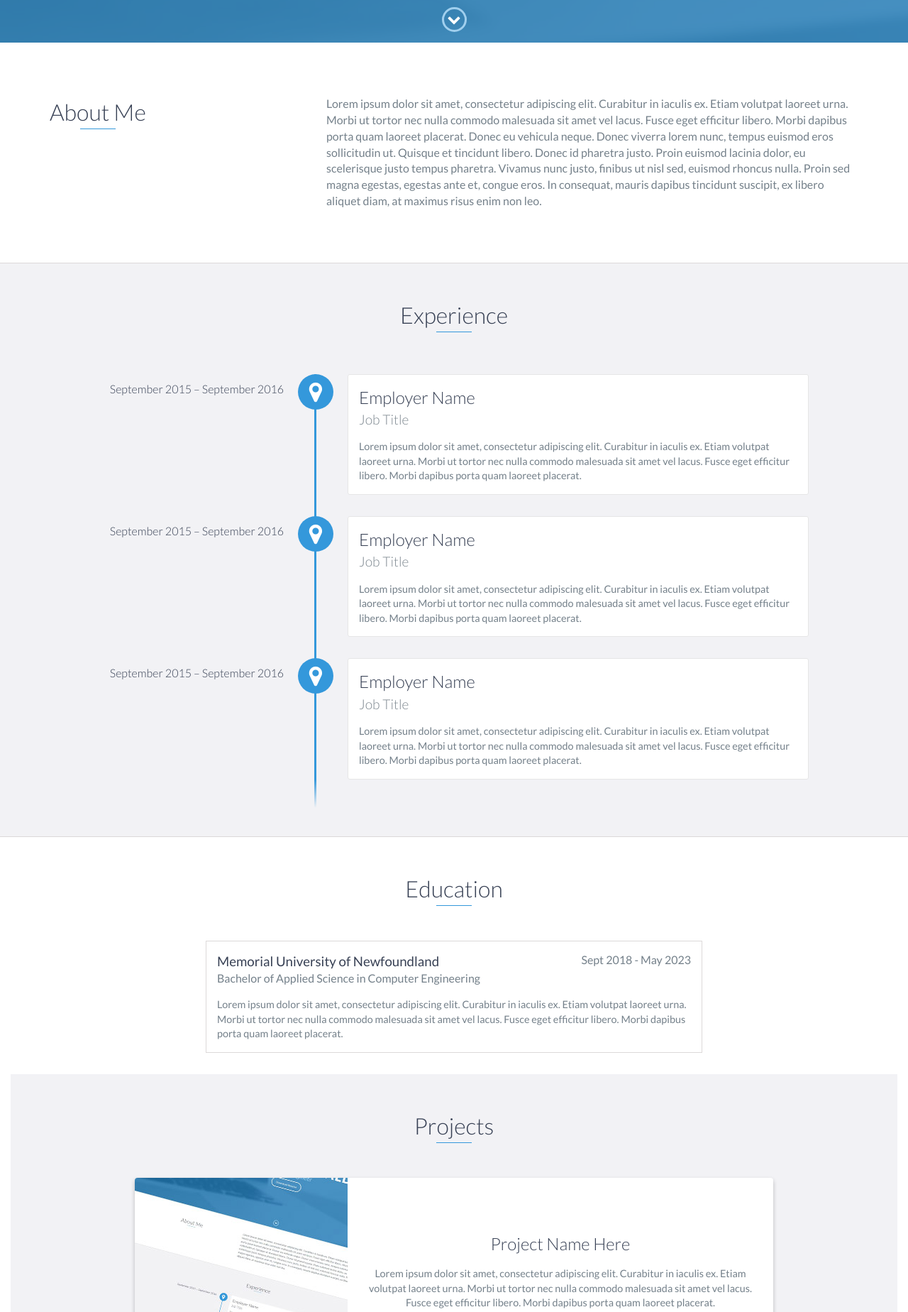
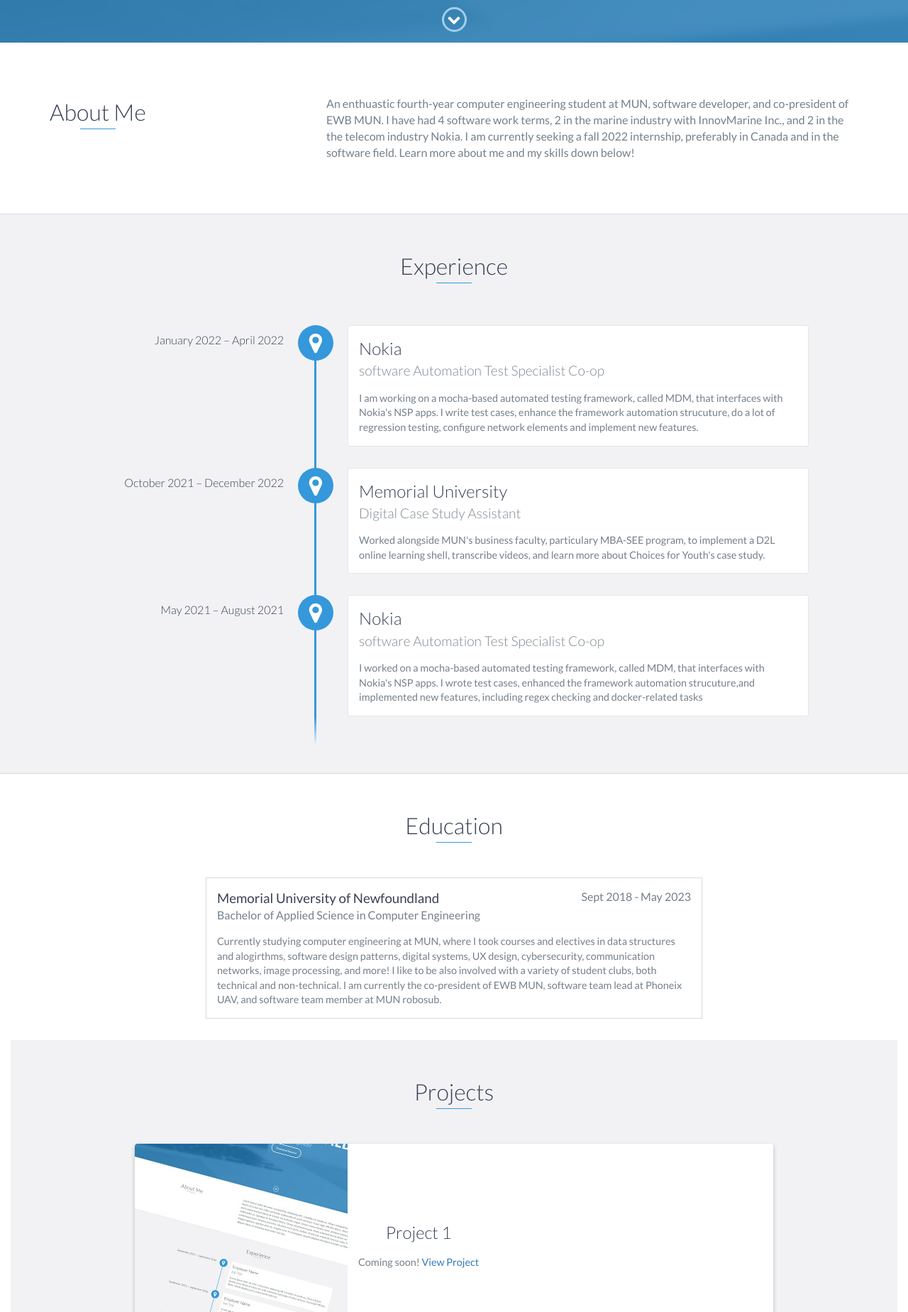
Before and after one commit to Yahia-Aly/Yahia-Aly.github.io, a website: page index.html in a window 1280 px wide. Shown: the part 740-2588 px from the top of the page at 71% size. Drawn offline with nearby package versions, Linux system fonts and the light colour scheme.

Commit message:
updating jobs, skills, and education

```diff
--- a/index.html
+++ b/index.html
@@ -76,9 +76,10 @@
                 </div>
                 <div class="col-md-8">
                     <p>
-                        Lorem ipsum dolor sit amet, consectetur adipiscing elit. Curabitur in iaculis ex. Etiam volutpat laoreet urna. Morbi ut tortor nec nulla commodo malesuada sit amet vel lacus. Fusce eget efficitur libero. Morbi dapibus porta quam laoreet placerat. Donec
-                        eu vehicula neque. Donec viverra lorem nunc, tempus euismod eros sollicitudin ut. Quisque et tincidunt libero. Donec id pharetra justo. Proin euismod lacinia dolor, eu scelerisque justo tempus pharetra. Vivamus nunc justo, finibus
-                        ut nisl sed, euismod rhoncus nulla. Proin sed magna egestas, egestas ante et, congue eros. In consequat, mauris dapibus tincidunt suscipit, ex libero aliquet diam, at maximus risus enim non leo.
+                        An enthuastic fourth-year computer engineering student at MUN, software developer, and co-president of EWB MUN.
+                        I have had 4 software work terms, 2 in the marine industry with InnovMarine Inc., and 2 in the the telecom industry Nokia.
+                        I am currently seeking a fall 2022 internship, preferably in Canada and in the software field.
+                        Learn more about me and my skills down below!
                     </p>
                 </div>
             </div>
@@ -89,28 +90,29 @@
     <div id="experience" class="background-alt">
         <h2 class="heading">Experience</h2>
         <div id="experience-timeline">
-            <div data-date="September 2015 – September 2016">
-                <h3>Employer Name</h3>
-                <h4>Job Title</h4>
+            <div data-date="January 2022 – April 2022">
+                <h3>Nokia</h3>
+                <h4>software Automation Test Specialist Co-op</h4>
                 <p>
-                    Lorem ipsum dolor sit amet, consectetur adipiscing elit. Curabitur in iaculis ex. Etiam volutpat laoreet urna. Morbi ut tortor nec nulla commodo malesuada sit amet vel lacus. Fusce eget efficitur libero. Morbi dapibus porta quam laoreet placerat.
+                    I am working on a mocha-based automated testing framework, called MDM, that interfaces with Nokia's NSP apps.
+                    I write test cases, enhance the framework automation strucuture, do a lot of regression testing, configure network elements and implement new features.
                 </p>
             </div>
 
-            <div data-date="September 2015 – September 2016">
-                <h3>Employer Name</h3>
-                <h4>Job Title</h4>
+            <div data-date="October 2021 – December 2022">
+                <h3>Memorial University</h3>
+                <h4>Digital Case Study Assistant</h4>
                 <p>
-                    Lorem ipsum dolor sit amet, consectetur adipiscing elit. Curabitur in iaculis ex. Etiam volutpat laoreet urna. Morbi ut tortor nec nulla commodo malesuada sit amet vel lacus. Fusce eget efficitur libero. Morbi dapibus porta quam laoreet placerat.
+                    Worked alongside MUN's business faculty, particulary MBA-SEE program, to implement a D2L online learning shell, transcribe videos, and learn more about Choices for Youth's case study.
                 </p>
             </div>
 
-            <div data-date="September 2015 – September 2016">
-                <h3>Employer Name</h3>
-                <h4>Job Title</h4>
+            <div data-date="May 2021 – August 2021">
+                <h3>Nokia</h3>
+                <h4>software Automation Test Specialist Co-op</h4>
                 <p>
-                    Lorem ipsum dolor sit amet, consectetur adipiscing elit. Curabitur in iaculis ex. Etiam volutpat laoreet urna. Morbi ut tortor nec nulla commodo malesuada sit amet vel lacus. Fusce eget efficitur libero. Morbi dapibus porta quam laoreet placerat.
-                </p>
+                  I worked on a mocha-based automated testing framework, called MDM, that interfaces with Nokia's NSP apps.
+                  I wrote test cases, enhanced the framework automation strucuture,and implemented new features, including regex checking and docker-related tasks </p>
             </div>
         </div>
     </div>
@@ -123,7 +125,9 @@
             <span class="education-date">Sept 2018 - May 2023</span>
             <h4>Bachelor of Applied Science in Computer Engineering</h4>
             <p>
-                Lorem ipsum dolor sit amet, consectetur adipiscing elit. Curabitur in iaculis ex. Etiam volutpat laoreet urna. Morbi ut tortor nec nulla commodo malesuada sit amet vel lacus. Fusce eget efficitur libero. Morbi dapibus porta quam laoreet placerat.
+              Currently studying computer engineering at MUN, where I took courses and electives in data structures and alogirthms, software design patterns, digital systems, UX design, cybersecurity, communication networks, image processing, and more!
+              I like to be also involved with a variety of student clubs, both technical and non-technical.
+              I am currently the co-president of EWB MUN, software team lead at Phoneix UAV, and software team member at MUN robosub.
             </p>
         </div>
         <!-- End .education-block -->
@@ -140,10 +144,10 @@
                     </div>
                     <!-- End .project-image -->
                     <div class="project-info">
-                        <h3>Project Name Here</h3>
+                        <h3>Project 1</h3>
                         <p>
-                            Lorem ipsum dolor sit amet, consectetur adipiscing elit. Curabitur in iaculis ex. Etiam volutpat laoreet urna. Morbi ut tortor nec nulla commodo malesuada sit amet vel lacus. Fusce eget efficitur libero. Morbi dapibus porta quam laoreet placerat.
-                        </p>
+                            Coming soon!
+
                         <a href="#">View Project</a>
                     </div>
                     <!-- End .project-info -->
@@ -156,9 +160,9 @@
                     </div>
                     <!-- End .project-image -->
                     <div class="project-info">
-                        <h3>Project Name Here</h3>
+                        <h3>Project 2</h3>
                         <p>
-                            Lorem ipsum dolor sit amet, consectetur adipiscing elit. Curabitur in iaculis ex. Etiam volutpat laoreet urna. Morbi ut tortor nec nulla commodo malesuada sit amet vel lacus. Fusce eget efficitur libero. Morbi dapibus porta quam laoreet placerat.
+                            Coming soon!
                         </p>
                         <a href="#">View Project</a>
                     </div>
@@ -176,14 +180,20 @@
             <li>JavaScript</li>
             <li>Python</li>
             <li>Node.js</li>
+            <li>HTML/CSS</li>
+            <li>Matlab</li>
+            <li>VBA</li>
             <li>React</li>
             <li>Java</li>
-            <li>C</li>
-            <li>C++</li>
+            <li>C/C++</li>
             <li>SQL</li>
-            <li>Mocha</li>
-            <li>Jest</li>
+            <li>Mocha/Jest</li>
             <li>Jenkins</li>
+            <li>Docker</li>
+            <li>VScode/Atom/PyCharm</li>
+            <li>Windows/Linux(Ubuntu&Rhel)</li>
+            <li>Github/Gitlab/Bitbucket</li>
+            <li>Postman</li>
             <li>UE4</li>
         </ul>
     </div>
```
